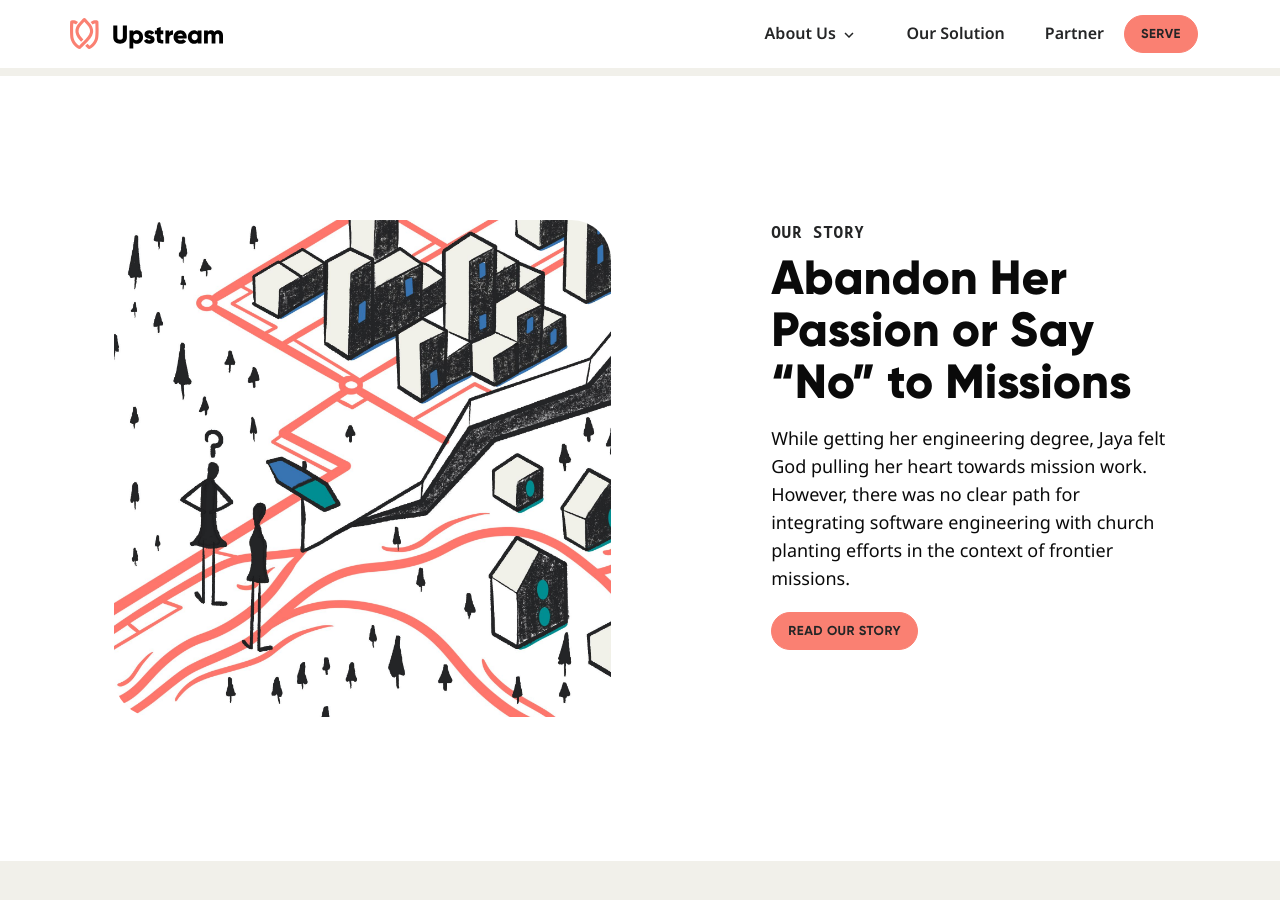
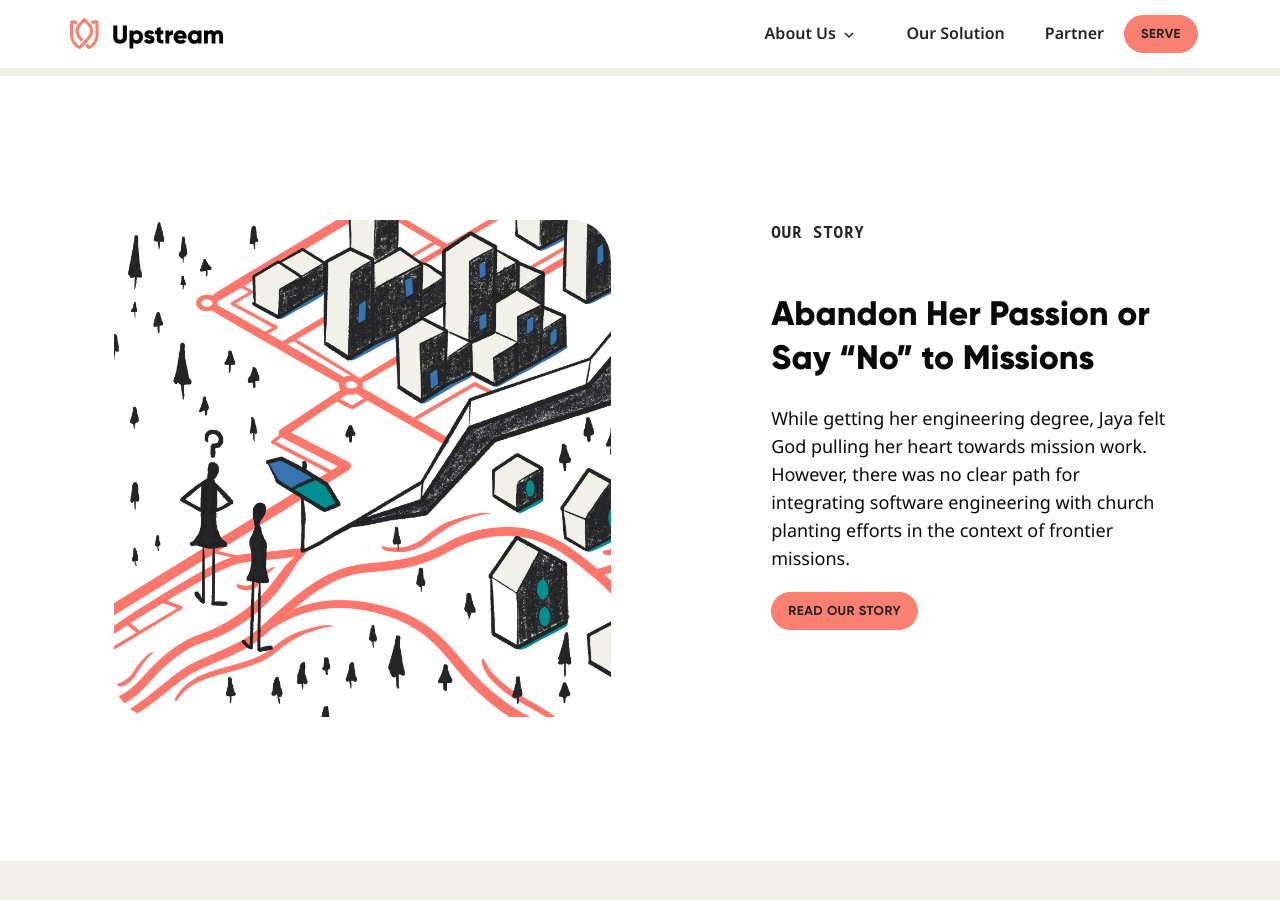
Before and after one commit to UpstreamCode/upstreamcode.github.io, a Jekyll site: the page built from _pages/mission-and-values.html, in a window 1280 px wide and 900 px high, scrolled down 2345 px. Built offline with Jekyll 4.4.1, drawn with Linux system fonts in a browser that asks for light colours; comment, search, counter and statistics services are not loaded.

Commit message:
Changed header element.

```diff
--- a/_pages/mission-and-values.html
+++ b/_pages/mission-and-values.html
@@ -124,7 +124,7 @@ image: assets/images/share-upstream-code.jpg
       </div>
       <div class="end-box">
         <p class="tagline">Our Story</p>
-        <h1>Abandon Her Passion or Say “No” to Missions</h1>
+        <h2>Abandon Her Passion or Say “No” to Missions</h2>
         <p>
           While getting her engineering degree, Jaya felt God pulling her heart
           towards mission work. However, there was no clear path for integrating
```
